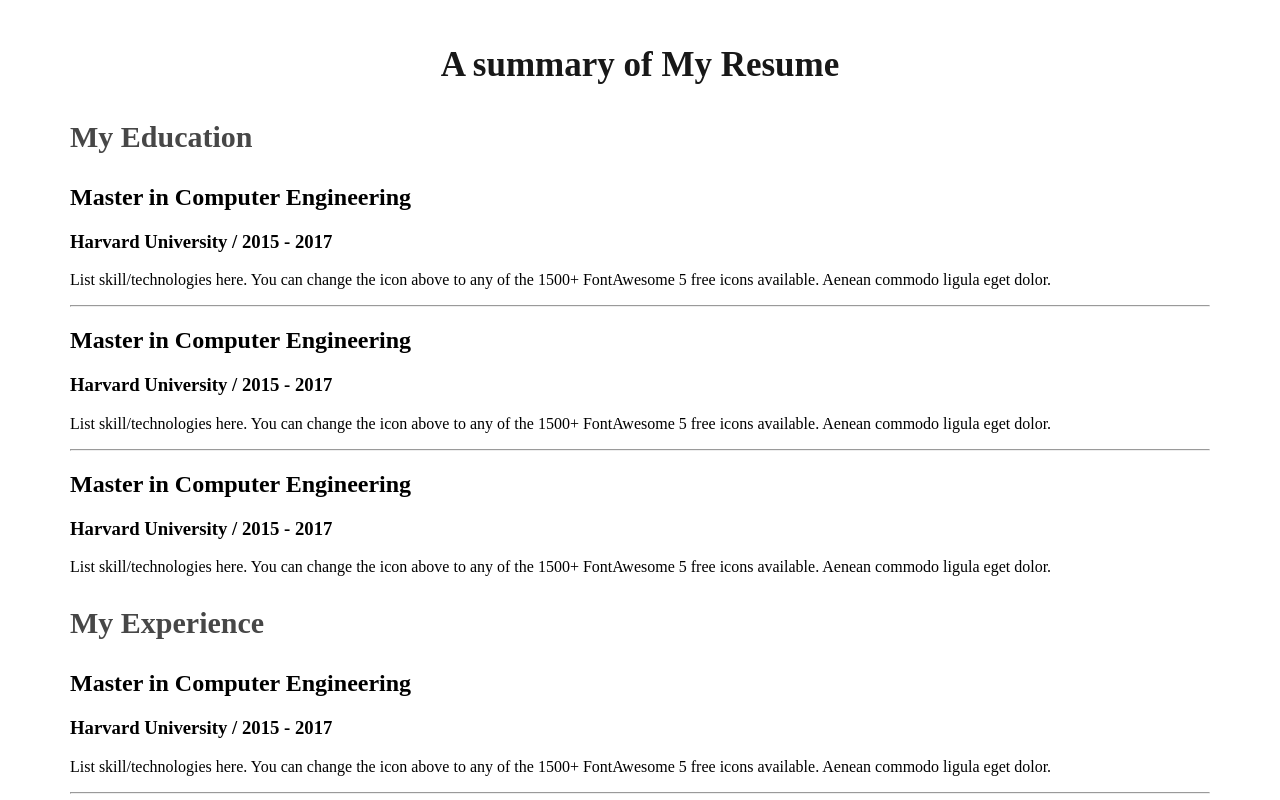
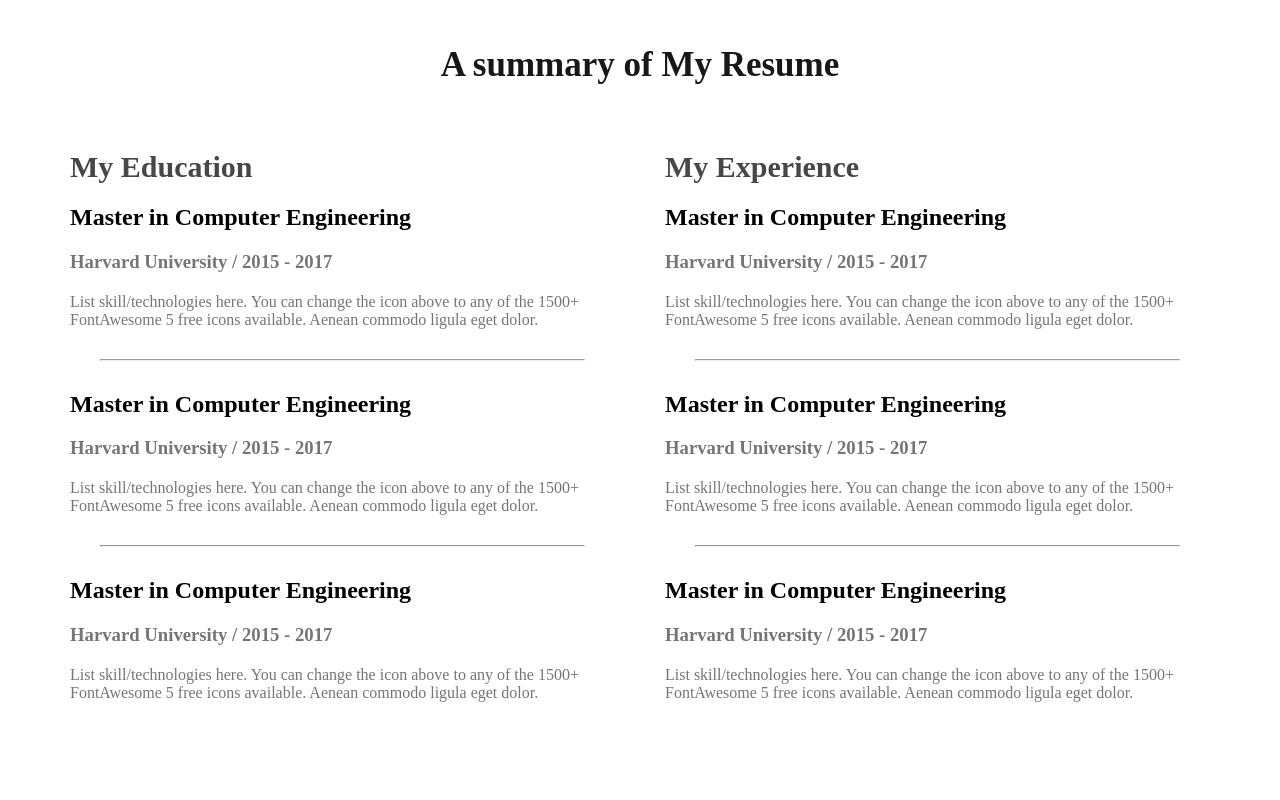
Before and after one commit to Jamiukhan/webdeveloperporttfolio, a plain HTML site: page index.html in a window 1280 px wide. Shown: the part 2160-2960 px from the top of the page. After the commit the page ends 2886 px from the top, so only its background shows below. Drawn offline with Linux system fonts and the light colour scheme.

Commit message:
resume content added

```diff
--- a/index.html
+++ b/index.html
@@ -113,10 +113,12 @@
             List skill/technologies here. You can change the icon above to any of the 1500+ FontAwesome 5 free icons
             available. Aenean commodo ligula eget dolor.</p>
         </div>
+      </div>
     </section>
     <section>
       <h3 class="section-title">A summary of My Resume</h3>
-      <div class="resume-container">
+      <!-- <div class="resume-container">
+
         <div class="resume-column">
           <h3 class="resume-column-title">My Education</h3>
 
@@ -125,8 +127,6 @@
           <h3 class="resume-item-institute">Harvard University / 2015 - 2017</h3>
           <p class="resume-item-description">List skill/technologies here. You can change the icon above
             to any of the 1500+ FontAwesome 5 free icons available. Aenean commodo ligula eget dolor.</p>
-
-
         </div>
         <hr>
         <div class="resume-item">
@@ -177,7 +177,63 @@
 
           </div>
         </div>
+        </div>
+        </div> -->
+      <div class="section-container">
+        <div class="resume-column">
+          <h3 class="resume-column-title">My Education</h3>
+
+          <div class="resume-item">
+            <h2 class="resume-item-title">Master in Computer Engineering</h2>
+            <h3 class="resume-item-institute">Harvard University / 2015 - 2017</h3>
+            <p class="resume-item-description">List skill/technologies here. You can change the icon above
+              to any of the 1500+ FontAwesome 5 free icons available. Aenean commodo ligula eget dolor.</p>
+          </div>
+          <hr>
+          <div class="resume-item">
+            <h2 class="resume-item-title">Master in Computer Engineering</h2>
+            <h3 class="resume-item-institute">Harvard University / 2015 - 2017</h3>
+            <p class="resume-item-description">List skill/technologies here. You can change the icon above
+              to any of the 1500+ FontAwesome 5 free icons available. Aenean commodo ligula eget dolor.</p>
+          </div>
+          <hr>
+          <div class="resume-item">
+            <h2 class="resume-item-title">Master in Computer Engineering</h2>
+            <h3 class="resume-item-institute">Harvard University / 2015 - 2017</h3>
+            <p class="resume-item-description">List skill/technologies here. You can change the icon above
+              to any of the 1500+ FontAwesome 5 free icons available. Aenean commodo ligula eget dolor.</p>
+          </div>
+          </div>
+
+          <div class="resume-column">
+            <h3 class="resume-column-title">My Experience</h3>
+            <div class="resume-item">
+              <h2 class="resume-item-title">Master in Computer Engineering</h2>
+              <h3 class="resume-item-institute">Harvard University / 2015 - 2017</h3>
+              <p class="resume-item-description">List skill/technologies here. You can change the icon above
+                to any of the 1500+ FontAwesome 5 free icons available. Aenean commodo ligula eget dolor.</p>
+            </div>
+            <hr>
+            <div class="resume-item">
+              <h2 class="resume-item-title">Master in Computer Engineering</h2>
+              <h3 class="resume-item-institute">Harvard University / 2015 - 2017</h3>
+              <p class="resume-item-description">List skill/technologies here. You can change the icon above
+                to any of the 1500+ FontAwesome 5 free icons available. Aenean commodo ligula eget dolor.</p>
+            </div>
+            <hr>
+            <div class="resume-item">
+              <h2 class="resume-item-title">Master in Computer Engineering</h2>
+              <h3 class="resume-item-institute">Harvard University / 2015 - 2017</h3>
+              <p class="resume-item-description">List skill/technologies here. You can change the icon above
+                to any of the 1500+ FontAwesome 5 free icons available. Aenean commodo ligula eget dolor.</p>
+            </div>
+            </div>
+          </div>
+          </div>
     </section>
+
+
+
   </main>
   <footer>
 
--- a/styles/porttfolio.css
+++ b/styles/porttfolio.css
@@ -165,4 +165,24 @@ main section {
   color: #474747;
   font-size: 30px;
   font-weight: 700;
+  margin-bottom: 10px;
+
 }
+
+.section-container {
+  display: flex;
+  gap: 50px;
+}
+
+.resume-item-institute{
+margin-bottom: 20px;
+margin-top: 0px;
+}
+
+.resume-item-description,
+.resume-item-institute {
+  color: #757575;
+}
+.section-container hr{
+  margin: 30px;
+}
```
